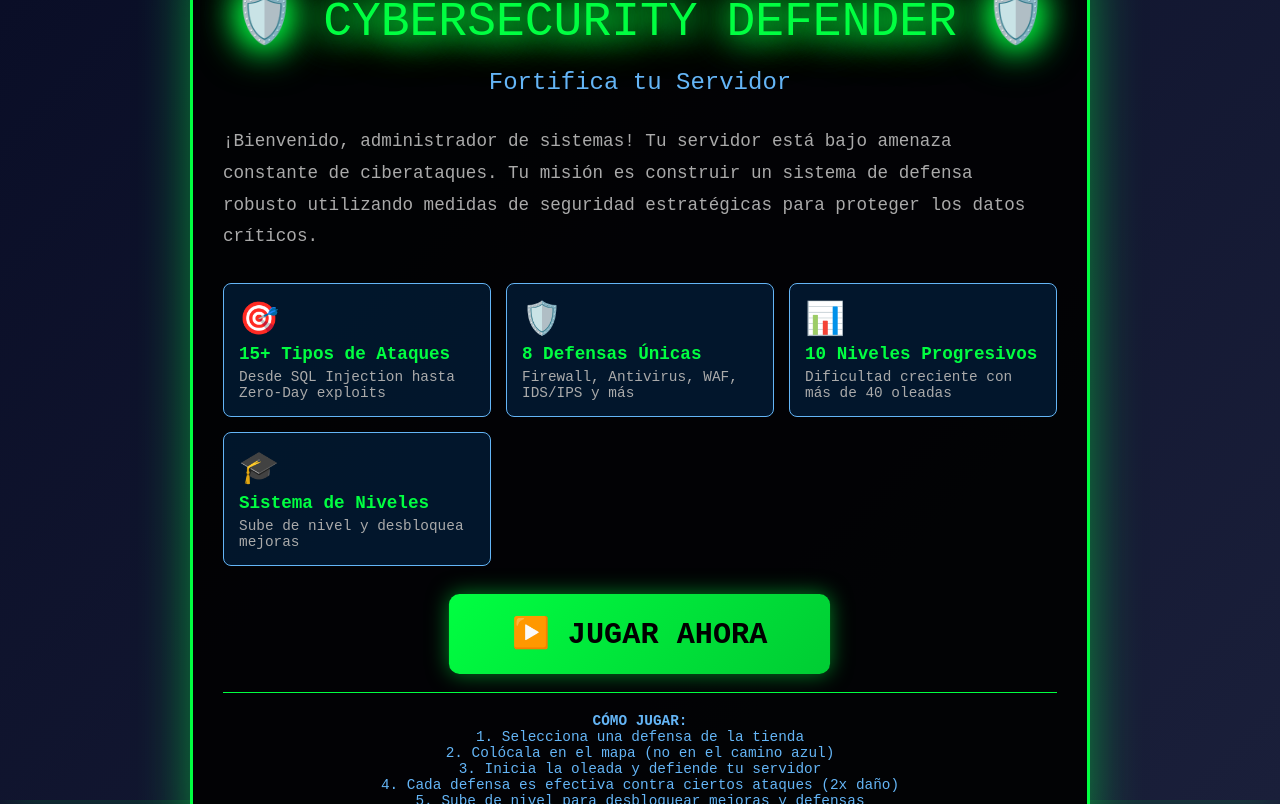
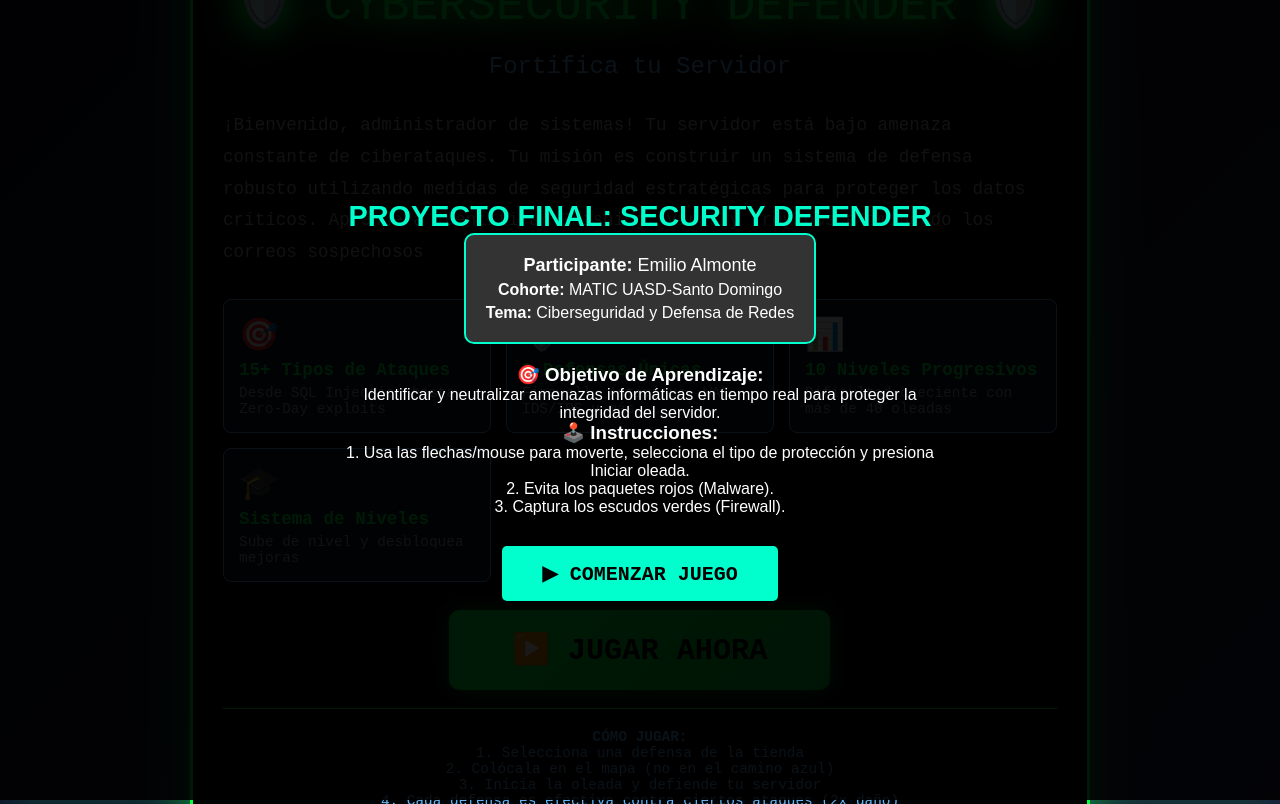
Before and after one commit to antilope8686-hub/PlaySecurityDefender.github.io, a plain HTML site: page index.html in a window 1280 px wide. Drawn offline with Linux system fonts and the light colour scheme.

```diff
--- a/index.html
+++ b/index.html
@@ -457,8 +457,31 @@
             <div class="start-subtitle">Fortifica tu Servidor</div>
 
             <div class="start-description">
-                <p>¡Bienvenido, administrador de sistemas! Tu servidor está bajo amenaza constante de ciberataques. Tu misión es construir un sistema de defensa robusto utilizando medidas de seguridad estratégicas para proteger los datos críticos.</p>
-            </div>
+                <p>¡Bienvenido, administrador de sistemas! Tu servidor está bajo amenaza constante de ciberataques. Tu misión es construir un sistema de defensa robusto utilizando medidas de seguridad estratégicas para proteger los datos críticos. Aprende a identificar Phishing, Virus y troyanos eliminando los correos sospechosos</p>
+            </div>
+            <div id="pantalla-inicio" style="position: absolute; top: 0; left: 0; width: 100%; height: 100%; background-color: rgba(0,0,0,0.9); color: white; z-index: 9999; display: flex; flex-direction: column; justify-content: center; align-items: center; font-family: Arial, sans-serif; text-align: center; padding: 20px;">
+
+    <h1 style="color: #00ffcc; text-shadow: 2px 2px 4px #000;">PROYECTO FINAL: SECURITY DEFENDER</h1>
+    <div style="background: #333; padding: 15px; border-radius: 10px; border: 2px solid #00ffcc; margin-bottom: 20px;">
+        <p style="margin: 5px; font-size: 18px;"><strong>Participante:</strong> Emilio Almonte</p>
+        <p style="margin: 5px; font-size: 16px;"><strong>Cohorte:</strong> MATIC UASD-Santo Domingo</p>
+        <p style="margin: 5px; font-size: 16px;"><strong>Tema:</strong> Ciberseguridad y Defensa de Redes</p>
+    </div>
+
+    <div style="max-width: 600px; margin-bottom: 30px;">
+        <h3>🎯 Objetivo de Aprendizaje:</h3>
+        <p>Identificar y neutralizar amenazas informáticas en tiempo real para proteger la integridad del servidor.</p>
+
+        <h3>🕹️ Instrucciones:</h3>
+        <p>1. Usa las flechas/mouse para moverte, selecciona el tipo de protección y presiona Iniciar oleada.<br>
+           2. Evita los paquetes rojos (Malware).<br>
+           3. Captura los escudos verdes (Firewall).</p>
+    </div>
+
+    <button onclick="document.getElementById('pantalla-inicio').style.display='none';" style="padding: 15px 40px; font-size: 20px; background-color: #00ffcc; color: #000; border: none; border-radius: 5px; cursor: pointer; font-weight: bold;">
+        ▶ COMENZAR JUEGO
+    </button>
+</div>
 
             <div class="start-features">
                 <div class="feature-item">
@@ -667,14 +690,16 @@
 
     <div id="game-over-screen" class="game-over">
         <h2 id="game-over-title">¡Victoria!</h2>
-        <p id="game-over-message">Has protegido el servidor exitosamente</p>
+        <p id="game-over-message">Has protegido el servidor exitosamente. Tu puntuación demuestra que sabes identificar amenazas</p>
         <p id="final-score"></p>
         <button onclick="location.reload()">🔄 Jugar de Nuevo</button>
     </div>
 
     <div id="level-complete-screen" class="level-complete">
         <h2>🎉 ¡Nivel Completado! 🎉</h2>
-        <p id="level-complete-message">Has completado exitosamente el nivel</p>
+        <p id="level-complete-message">Has completado exitosamente el nivel. ¡Felicidades, eres un CRACK! 🌟
+
+Has superado el nivel y superado tus propios límites. Tómate un segundo para celebrar... ¡y vamos a por el siguiente récord! 🚀</p>
 
         <div class="level-rewards">
             <div class="reward-item">
@@ -1508,4 +1533,5 @@
         }
     </script>
 </body>
+
 </html>
```
